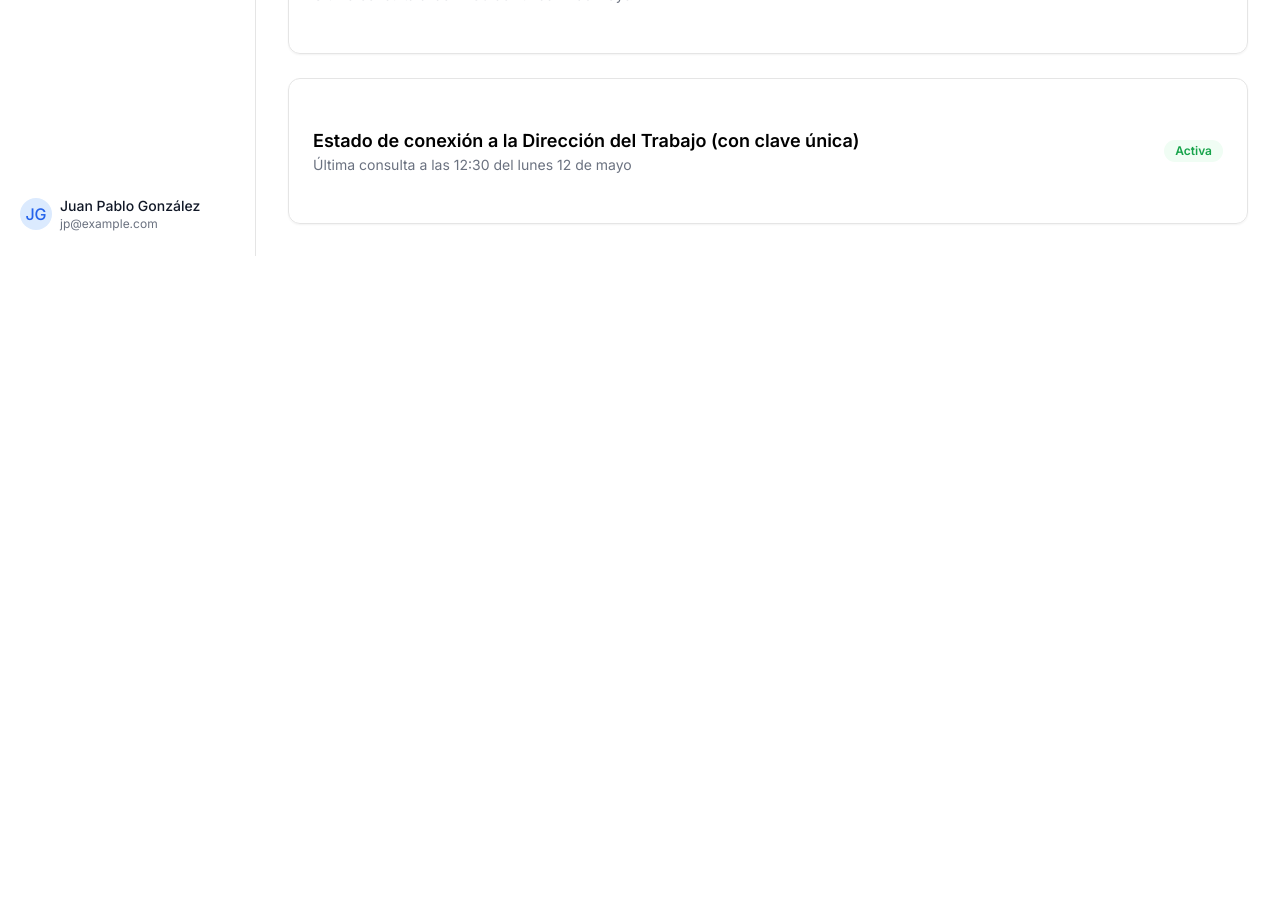
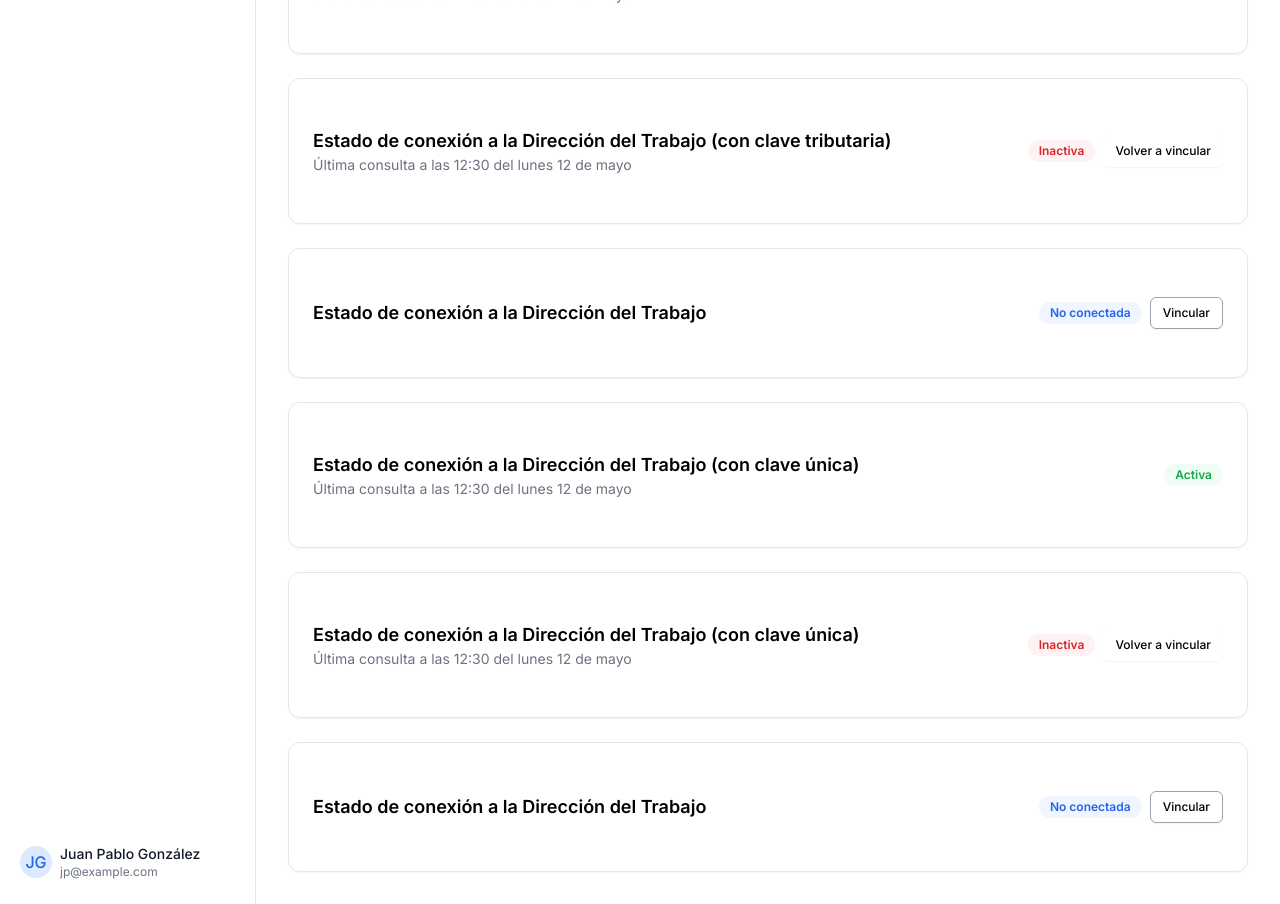
Before and after one commit to Karinapp-startup/karinapp-front, a Next.js app: page /profile in a window 1280 px wide. Shown: the part 1480-2384 px from the top of the page. Before the commit the page ends 1736 px from the top, so only its background shows below. Built offline with nearby package versions, Linux system fonts and the light colour scheme.

Commit message:
buttons and states unique key and t key

```diff
--- /dev/null
+++ b/src/components/common/profile/connection-button.tsx
@@ -0,0 +1,37 @@
+"use client";
+
+import { Button } from "@/components/ui/button";
+import { Loader2 } from "lucide-react";
+import { useState } from "react";
+
+interface ConnectionButtonProps {
+    label: string;
+    onClick: () => Promise<void>;
+    variant?: 'default' | 'reconnect';
+}
+
+export function ConnectionButton({ label, onClick, variant = 'default' }: ConnectionButtonProps) {
+    const [isLoading, setIsLoading] = useState(false);
+
+    const handleClick = async () => {
+        setIsLoading(true);
+        try {
+            await onClick();
+        } finally {
+            setIsLoading(false);
+        }
+    };
+
+    return (
+        <Button
+            variant={variant === 'reconnect' ? 'destructive' : 'outline'}
+            size="sm"
+            className="whitespace-nowrap"
+            onClick={handleClick}
+            disabled={isLoading}
+        >
+            {isLoading && <Loader2 className="mr-2 h-4 w-4 animate-spin" />}
+            {label}
+        </Button>
+    );
+}
--- /dev/null
+++ b/src/components/common/profile/connection-handlers.ts
@@ -0,0 +1,28 @@
+import { toast } from 'sonner';
+
+export const handleReconnection = async (type: 'tributaria' | 'unica') => {
+    const connectionType = type === 'tributaria' ? 'clave tributaria' : 'clave única';
+
+    // Simular proceso
+    await new Promise(resolve => setTimeout(resolve, 2000));
+
+    toast.success(
+        `Estado de conexión a la Dirección del Trabajo (${connectionType}) actualizado correctamente`,
+        {
+            duration: 4000,
+        }
+    );
+};
+
+export const handleNewConnection = async (type: 'tributaria' | 'unica') => {
+    const connectionType = type === 'tributaria' ? 'clave tributaria' : 'clave única';
+
+    await new Promise(resolve => setTimeout(resolve, 2000));
+
+    toast.success(
+        `Estado de conexión a la Dirección del Trabajo (${connectionType}) actualizado correctamente`,
+        {
+            duration: 4000,
+        }
+    );
+};
--- a/src/components/common/profile/index.tsx
+++ b/src/components/common/profile/index.tsx
@@ -5,11 +5,40 @@ import { Card } from "@/components/ui/card";
 import { Badge } from "@/components/ui/badge";
 import { ChevronLeft } from "lucide-react";
 import Link from "next/link";
+import { useState } from "react";
 import { SendInvitationDialog } from "./components/send-invitation";
 import { ChangePasswordDialog } from "./components/change-password";
+import { ConnectionButton } from "./connection-button";
+import { ReconnectModal } from "./reconnect-modal";
+import { handleReconnection, handleNewConnection } from "./connection-handlers";
 
 export const Profile = () => {
+  const [modalOpen, setModalOpen] = useState(false);
+  const [connectionType, setConnectionType] = useState<'tributaria' | 'unica'>('tributaria');
+
+  const handleReconnectClick = async (type: 'tributaria' | 'unica'): Promise<void> => {
+    setConnectionType(type);
+    setModalOpen(true);
+  };
+
+  const handleModalConfirm = async (): Promise<void> => {
+    setModalOpen(false);
+    await handleReconnection(connectionType);
+  };
+
+  const handleNewConnectionClick = async (type: 'tributaria' | 'unica'): Promise<void> => {
+    await handleNewConnection(type);
+  };
+
   return (
+    <>
+      <ReconnectModal
+        isOpen={modalOpen}
+        onClose={() => setModalOpen(false)}
+        onConfirm={handleModalConfirm}
+        type={connectionType}
+      />
+
       <div className="p-8">
         <div className="flex items-center gap-2 mb-6">
           <Link href="/">
@@ -190,7 +219,7 @@ export const Profile = () => {
             </div>
           </Card>
 
-        {/* Estado de conexión */}
+          {/* Estados de conexión DT con clave tributaria */}
           <Card className="shadow-sm">
             <div className="p-6">
               <div className="flex justify-between items-center">
@@ -209,6 +238,45 @@ export const Profile = () => {
             <div className="p-6">
               <div className="flex justify-between items-center">
                 <div>
+                  <h2 className="text-lg font-semibold">Estado de conexión a la Dirección del Trabajo (con clave tributaria)</h2>
+                  <p className="text-sm text-gray-500">Última consulta a las 12:30 del lunes 12 de mayo</p>
+                </div>
+                <div className="flex items-center gap-2">
+                  <Badge variant="default" className="bg-red-50 text-red-600">
+                    Inactiva
+                  </Badge>
+                  <ConnectionButton
+                    label="Volver a vincular"
+                    onClick={async () => await handleReconnectClick('tributaria')}
+                    variant="reconnect"
+                  />
+                </div>
+              </div>
+            </div>
+          </Card>
+
+          <Card className="shadow-sm">
+            <div className="p-6">
+              <div className="flex justify-between items-center">
+                <h2 className="text-lg font-semibold">Estado de conexión a la Dirección del Trabajo</h2>
+                <div className="flex items-center gap-2">
+                  <Badge variant="default" className="bg-blue-50 text-blue-600">
+                    No conectada
+                  </Badge>
+                  <ConnectionButton
+                    label="Vincular"
+                    onClick={async () => await handleNewConnectionClick('tributaria')}
+                  />
+                </div>
+              </div>
+            </div>
+          </Card>
+
+          {/* Estados de conexión DT con clave única */}
+          <Card className="shadow-sm">
+            <div className="p-6">
+              <div className="flex justify-between items-center">
+                <div>
                   <h2 className="text-lg font-semibold">Estado de conexión a la Dirección del Trabajo (con clave única)</h2>
                   <p className="text-sm text-gray-500">Última consulta a las 12:30 del lunes 12 de mayo</p>
                 </div>
@@ -218,7 +286,46 @@ export const Profile = () => {
               </div>
             </div>
           </Card>
+
+          <Card className="shadow-sm">
+            <div className="p-6">
+              <div className="flex justify-between items-center">
+                <div>
+                  <h2 className="text-lg font-semibold">Estado de conexión a la Dirección del Trabajo (con clave única)</h2>
+                  <p className="text-sm text-gray-500">Última consulta a las 12:30 del lunes 12 de mayo</p>
+                </div>
+                <div className="flex items-center gap-2">
+                  <Badge variant="default" className="bg-red-50 text-red-600">
+                    Inactiva
+                  </Badge>
+                  <ConnectionButton
+                    label="Volver a vincular"
+                    onClick={async () => await handleReconnectClick('unica')}
+                    variant="reconnect"
+                  />
                 </div>
               </div>
+            </div>
+          </Card>
+
+          <Card className="shadow-sm">
+            <div className="p-6">
+              <div className="flex justify-between items-center">
+                <h2 className="text-lg font-semibold">Estado de conexión a la Dirección del Trabajo</h2>
+                <div className="flex items-center gap-2">
+                  <Badge variant="default" className="bg-blue-50 text-blue-600">
+                    No conectada
+                  </Badge>
+                  <ConnectionButton
+                    label="Vincular"
+                    onClick={async () => await handleNewConnectionClick('unica')}
+                  />
+                </div>
+              </div>
+            </div>
+          </Card>
+        </div>
+      </div>
+    </>
   );
 };
--- /dev/null
+++ b/src/components/common/profile/reconnect-modal.tsx
@@ -0,0 +1,41 @@
+"use client";
+
+import {
+    Dialog,
+    DialogContent,
+    DialogDescription,
+    DialogTitle,
+} from "@/components/ui/dialog";
+import { Button } from "@/components/ui/button";
+
+interface ReconnectModalProps {
+    isOpen: boolean;
+    onClose: () => void;
+    onConfirm: () => void;
+    type: 'tributaria' | 'unica';
+}
+
+export function ReconnectModal({ isOpen, onClose, onConfirm, type }: ReconnectModalProps) {
+    const connectionType = type === 'tributaria' ? 'clave tributaria' : 'clave única';
+
+    return (
+        <Dialog open={isOpen} onOpenChange={onClose}>
+            <DialogContent className="bg-red-50 border-red-100">
+                <DialogTitle className="text-red-600">
+                    Error de sincronización
+                </DialogTitle>
+                <DialogDescription className="text-red-600">
+                    Ocurrió un problema al sincronizar tus datos con los de la Dirección del Trabajo. Vuelve a vincularlos para continuar.
+                </DialogDescription>
+                <div className="mt-4">
+                    <Button
+                        className="w-full bg-red-600 hover:bg-red-700 text-white"
+                        onClick={onConfirm}
+                    >
+                        Volver a vincular
+                    </Button>
+                </div>
+            </DialogContent>
+        </Dialog>
+    );
+}
```
Lines whose indentation alone changed are shown as unchanged.
